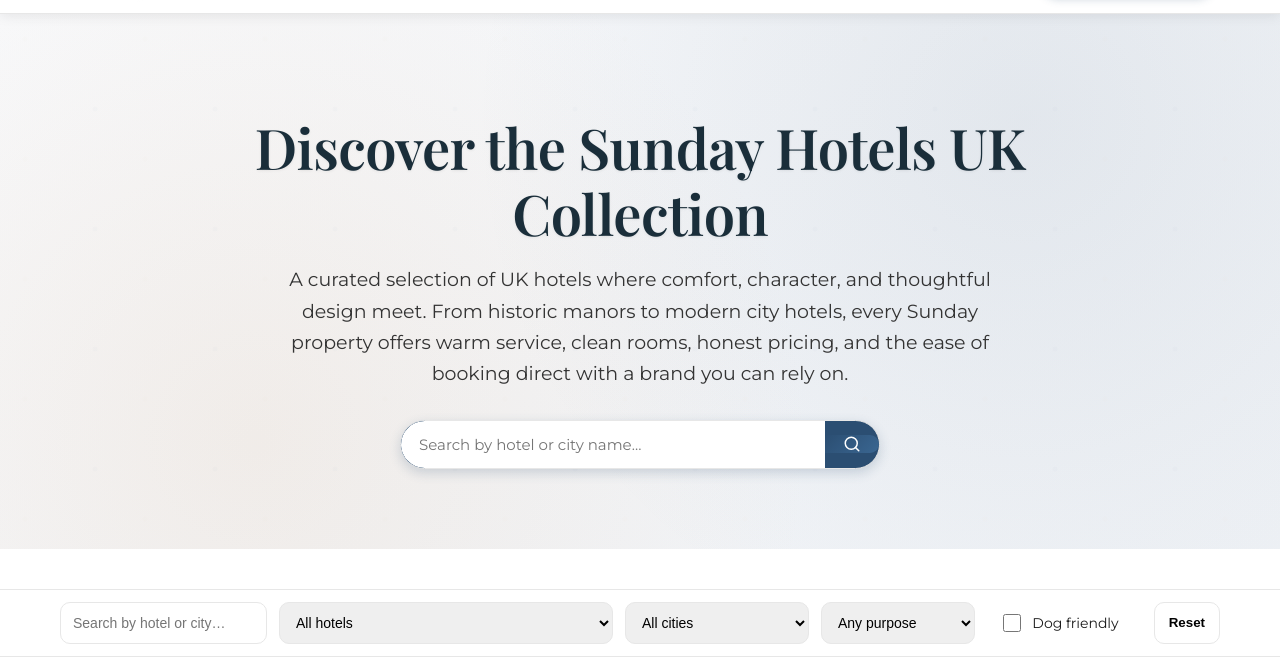
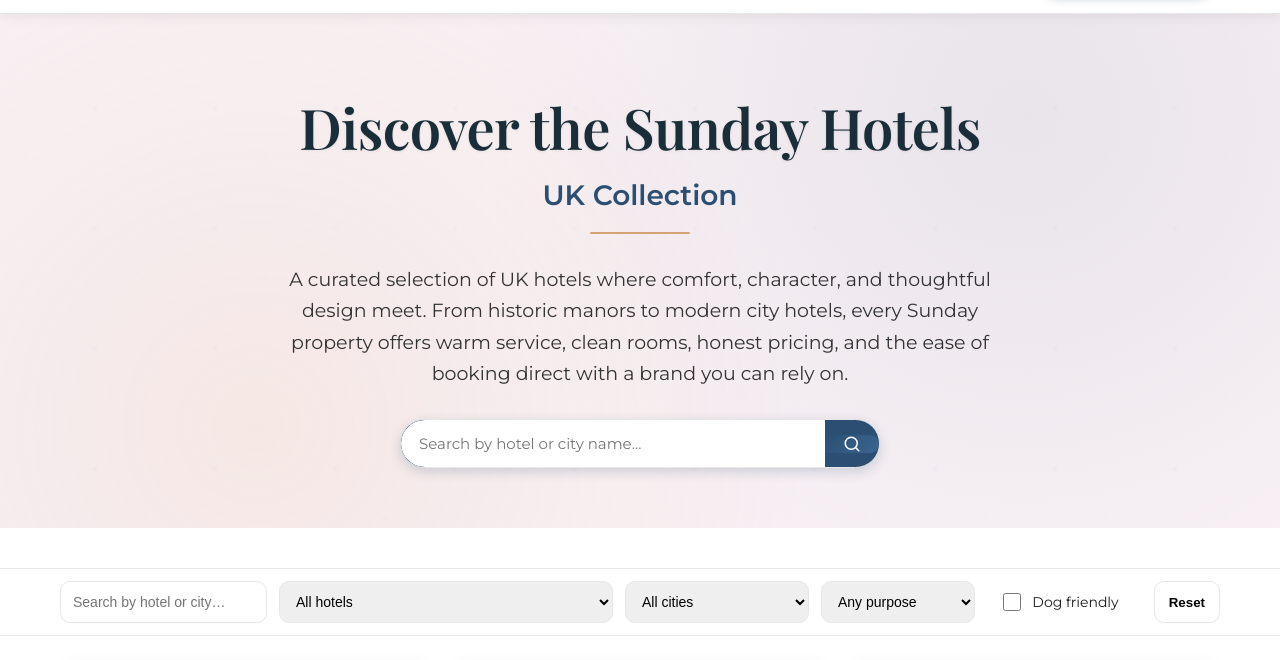
Before and after one commit to k42273264-alt/Sunday-website, a plain HTML site: page index.html in a window 1280 px wide. Shown: the part 60-720 px from the top of the page. Drawn offline with nearby package versions, Linux system fonts and the light colour scheme; grey boxes are pictures that could not be loaded.

Commit message:
color change

```diff
--- a/index.html
+++ b/index.html
@@ -389,13 +389,23 @@
         </div>
         <div class="spacer"></div>
         <a class="cta" href="#" id="browseHotelsBtn">
-  <svg class="cta-icon" xmlns="http://www.w3.org/2000/svg" width="18" height="18" viewBox="0 0 24 24" fill="none" stroke="white" stroke-width="2" stroke-linecap="round" stroke-linejoin="round">
+          <svg
+            class="cta-icon"
+            xmlns="http://www.w3.org/2000/svg"
+            width="18"
+            height="18"
+            viewBox="0 0 24 24"
+            fill="none"
+            stroke="white"
+            stroke-width="2"
+            stroke-linecap="round"
+            stroke-linejoin="round"
+          >
             <circle cx="11" cy="11" r="8"></circle>
             <line x1="21" y1="21" x2="16.65" y2="16.65"></line>
           </svg>
           Browse Hotels
         </a>
-
       </div>
     </header>
 
@@ -404,8 +414,10 @@
       <div class="hero-bg"></div>
       <div class="hero-inner">
         <div class="hero-content">
-          <h1>Discover the Sunday Hotels UK Collection</h1>
-          <p class="hero-lead">
+          <h1>Discover the Sunday Hotels</h1>
+          <h2>UK Collection</h2>
+          <div class="hero-divider"></div>
+          <p class="hero-lead" data-animate>
             A curated selection of UK hotels where comfort, character, and
             thoughtful design meet. From historic manors to modern city hotels,
             every Sunday property offers warm service, clean rooms, honest
@@ -455,15 +467,31 @@
         />
         <select id="hotel" class="select" aria-label="Filter by hotel">
           <option value="">All hotels</option>
-            <option value="Sunday Warwickshire Walton Hall Hotel & Spa">Sunday Warwickshire Walton Hall Hotel & Spa</option>
-            <option value="Sunday Bristol Grand Hotel">Sunday Bristol Grand Hotel</option>
-            <option value="Sunday Liverpool Atlantic Tower Hotel">Sunday Liverpool Atlantic Tower Hotel</option>
-            <option value="Sunday Winchester Wessex Hotel">Sunday Winchester Wessex Hotel</option>
-            <option value="Sunday Manchester Portland Hotel">Sunday Manchester Portland Hotel</option>
+          <option value="Sunday Warwickshire Walton Hall Hotel & Spa">
+            Sunday Warwickshire Walton Hall Hotel & Spa
+          </option>
+          <option value="Sunday Bristol Grand Hotel">
+            Sunday Bristol Grand Hotel
+          </option>
+          <option value="Sunday Liverpool Atlantic Tower Hotel">
+            Sunday Liverpool Atlantic Tower Hotel
+          </option>
+          <option value="Sunday Winchester Wessex Hotel">
+            Sunday Winchester Wessex Hotel
+          </option>
+          <option value="Sunday Manchester Portland Hotel">
+            Sunday Manchester Portland Hotel
+          </option>
           <option value="Sunday Staines Hotel">Sunday Staines Hotel</option>
-            <option value="Sunday Exeter Rougemont Hotel">Sunday Exeter Rougemont Hotel</option>
-            <option value="Sunday Cardiff Holland House Hotel & Spa">Sunday Cardiff Holland House Hotel & Spa</option>
-            <option value="Sunday Box Hill Burford Bridge Hotel">Sunday Box Hill Burford Bridge Hotel</option>
+          <option value="Sunday Exeter Rougemont Hotel">
+            Sunday Exeter Rougemont Hotel
+          </option>
+          <option value="Sunday Cardiff Holland House Hotel & Spa">
+            Sunday Cardiff Holland House Hotel & Spa
+          </option>
+          <option value="Sunday Box Hill Burford Bridge Hotel">
+            Sunday Box Hill Burford Bridge Hotel
+          </option>
         </select>
 
         <select id="region" class="select" aria-label="Filter by city">
@@ -532,9 +560,7 @@
               >Book now</a
             >
           </div>
-          <div class="map-preview">
-          </div>
-
+          <div class="map-preview"></div>
         </div>
       </article>
 
@@ -575,9 +601,7 @@
               >Book now</a
             >
           </div>
-          <div class="map-preview">
-          </div>
-
+          <div class="map-preview"></div>
         </div>
       </article>
 
@@ -618,9 +642,7 @@
               >Book now</a
             >
           </div>
-          <div class="map-preview">
-          </div>
-
+          <div class="map-preview"></div>
         </div>
       </article>
 
@@ -661,9 +683,7 @@
               >Book now</a
             >
           </div>
-          <div class="map-preview">
-          </div>
-
+          <div class="map-preview"></div>
         </div>
       </article>
 
@@ -703,9 +723,7 @@
               >Book now</a
             >
           </div>
-          <div class="map-preview">
-          </div>
-
+          <div class="map-preview"></div>
         </div>
       </article>
 
@@ -744,9 +762,7 @@
               >Book now</a
             >
           </div>
-          <div class="map-preview">
-          </div>
-
+          <div class="map-preview"></div>
         </div>
       </article>
 
@@ -787,9 +803,7 @@
               >Book now</a
             >
           </div>
-          <div class="map-preview">
-          </div>
-
+          <div class="map-preview"></div>
         </div>
       </article>
 
@@ -830,9 +844,7 @@
               >Book now</a
             >
           </div>
-          <div class="map-preview">
-          </div>
-
+          <div class="map-preview"></div>
         </div>
       </article>
 
@@ -873,9 +885,7 @@
               >Book now</a
             >
           </div>
-          <div class="map-preview">
-          </div>
-
+          <div class="map-preview"></div>
         </div>
       </article>
     </main>
@@ -889,7 +899,9 @@
         </div>
         <div class="desktop-only" style="margin-top: 6px">
           Email:
-          <a href="mailto:siva.alagappan@oyorooms.com">siva.alagappan@oyorooms.com</a>
+          <a href="mailto:siva.alagappan@oyorooms.com"
+            >siva.alagappan@oyorooms.com</a
+          >
         </div>
       </div>
     </footer>
--- a/script.js
+++ b/script.js
@@ -107,3 +107,19 @@ if (browseHotelsBtn && heroSearch) {
     }, 600);
   });
 }
+
+
+// Animate hero paragraph when visible
+const heroParagraph = document.querySelector('.hero-lead');
+
+if (heroParagraph) {
+  const observer = new IntersectionObserver((entries) => {
+    entries.forEach((entry) => {
+      if (entry.isIntersecting) {
+        heroParagraph.classList.add('visible');
+        observer.disconnect();
+      }
+    });
+  });
+  observer.observe(heroParagraph);
+}
--- a/styles.css
+++ b/styles.css
@@ -145,7 +145,8 @@
 .hero{
   position:relative;
   overflow:hidden;
-  background:linear-gradient(135deg,#f8f9fb 0%,#eef1f5 100%);
+  /* background:linear-gradient(135deg,#f8f9fb 0%,#eef1f5 100%); */
+  background: #f9f1f5;
   padding:100px 0 80px;
   margin-bottom:40px;
   text-align:center;
@@ -168,6 +169,136 @@
 .hero-content{
   max-width:800px;margin:0 auto;
 }
+
+/* experiment */
+
+/* ------------------------------
+   HERO TEXT STYLING (overview-inspired, no symbol)
+------------------------------ */
+
+.hero {
+  padding: 80px 20px 60px;
+  background-color: #f9f1f5; /* soft background tone */
+  text-align: center;
+}
+
+.hero-content {
+  max-width: 800px;
+  margin: 0 auto;
+  position: relative;
+}
+
+/* Decorative divider under headings (no symbol) */
+.hero-divider {
+  width: 100px;
+  height: 2px;
+  background: var(--accent);
+  margin: 20px auto 30px;
+  border-radius: 2px;
+}
+
+/* Headings */
+.hero h1 {
+  font-family: "Playfair Display", serif;
+  font-size: clamp(36px, 5vw, 56px);
+  color: var(--secondary);
+  margin-bottom: 8px;
+  letter-spacing: -0.5px;
+}
+
+.hero h2 {
+  font-family: "Montserrat", sans-serif;
+  font-weight: 600;
+  font-size: clamp(20px, 2.5vw, 28px);
+  color: var(--primary);
+  margin-top: 0;
+  margin-bottom: 20px;
+}
+
+/* Paragraph animation style */
+.hero-lead {
+  margin: 0 auto 40px;
+  max-width: 720px;
+  font-size: clamp(17px, 2vw, 19px);
+  line-height: 1.7;
+  color: #333;
+  opacity: 0;
+  transform: translateY(20px);
+  transition: opacity 0.6s ease, transform 0.6s ease;
+}
+.hero-lead.visible {
+  opacity: 1;
+  transform: translateY(0);
+}
+
+.hero {
+  padding: 80px 20px 60px;
+  background-color: #f9f1f5; /* soft pinkish tone like overview section */
+  text-align: center;
+}
+
+.hero-content {
+  max-width: 800px;
+  margin: 0 auto;
+  position: relative;
+}
+
+/* Decorative divider under headings */
+.hero-divider {
+  width: 100px;
+  height: 2px;
+  background: var(--accent);
+  margin: 20px auto 30px;
+  border-radius: 2px;
+  position: relative;
+  overflow: hidden;
+}
+
+.hero-divider::before {
+  /* content: "❄"; */
+  position: absolute;
+  font-size: 1.4rem;
+  color: var(--primary);
+  top: -12px;
+  left: 50%;
+  transform: translateX(-50%);
+}
+
+/* Headings */
+.hero h1 {
+  font-family: "Playfair Display", serif;
+  font-size: clamp(36px, 5vw, 56px);
+  color: var(--secondary);
+  margin-bottom: 8px;
+  letter-spacing: -0.5px;
+}
+
+.hero h2 {
+  font-family: "Montserrat", sans-serif;
+  font-weight: 600;
+  font-size: clamp(20px, 2.5vw, 28px);
+  color: var(--primary);
+  margin-top: 0;
+  margin-bottom: 20px;
+}
+
+/* Paragraph animation style from overview */
+.hero-lead {
+  margin: 0 auto 40px;
+  max-width: 720px;
+  font-size: clamp(17px, 2vw, 19px);
+  line-height: 1.7;
+  color: #333;
+  opacity: 0;
+  transform: translateY(20px);
+  transition: opacity 0.6s ease, transform 0.6s ease;
+}
+.hero-lead.visible {
+  opacity: 1;
+  transform: translateY(0);
+}
+/* End of experiment */
+
 .hero h1{
   font-family:"Playfair Display",serif;
   font-size:clamp(34px,5.8vw,56px);
```
Lines whose indentation alone changed are shown as unchanged.
